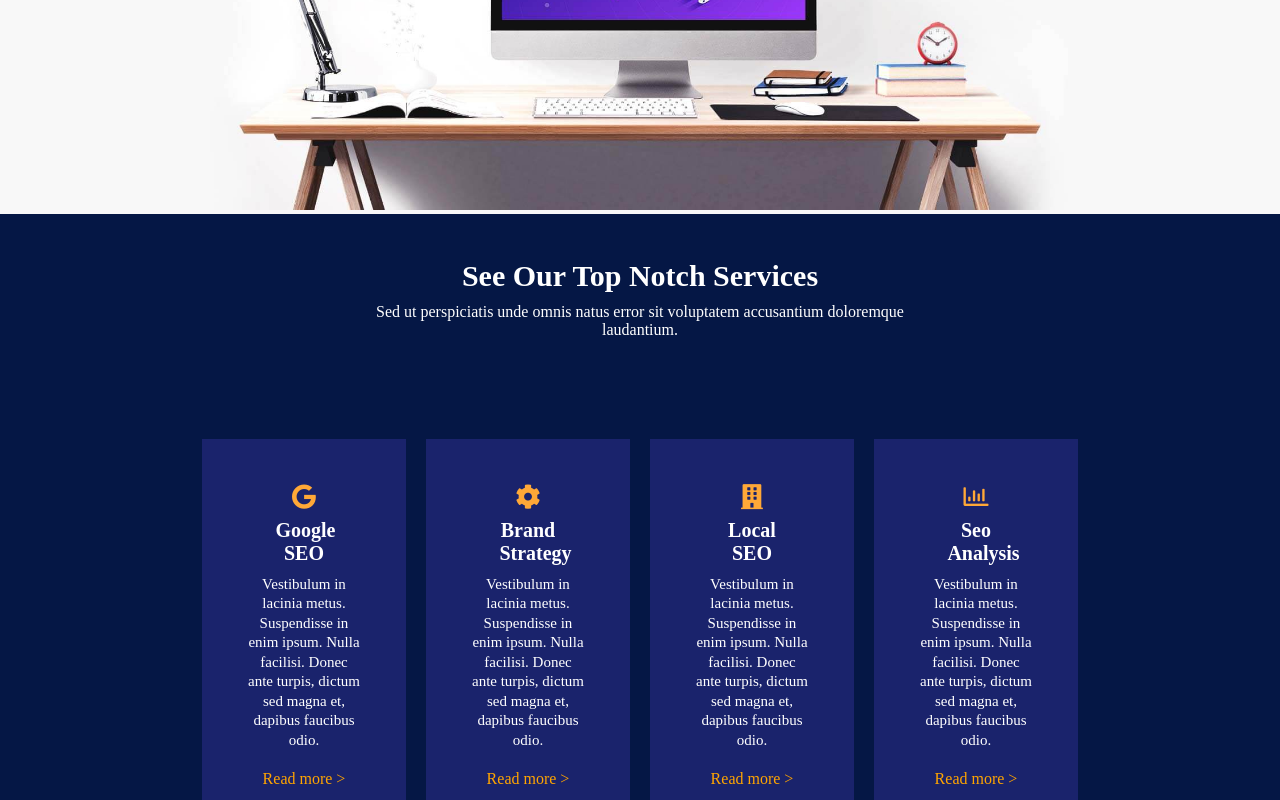
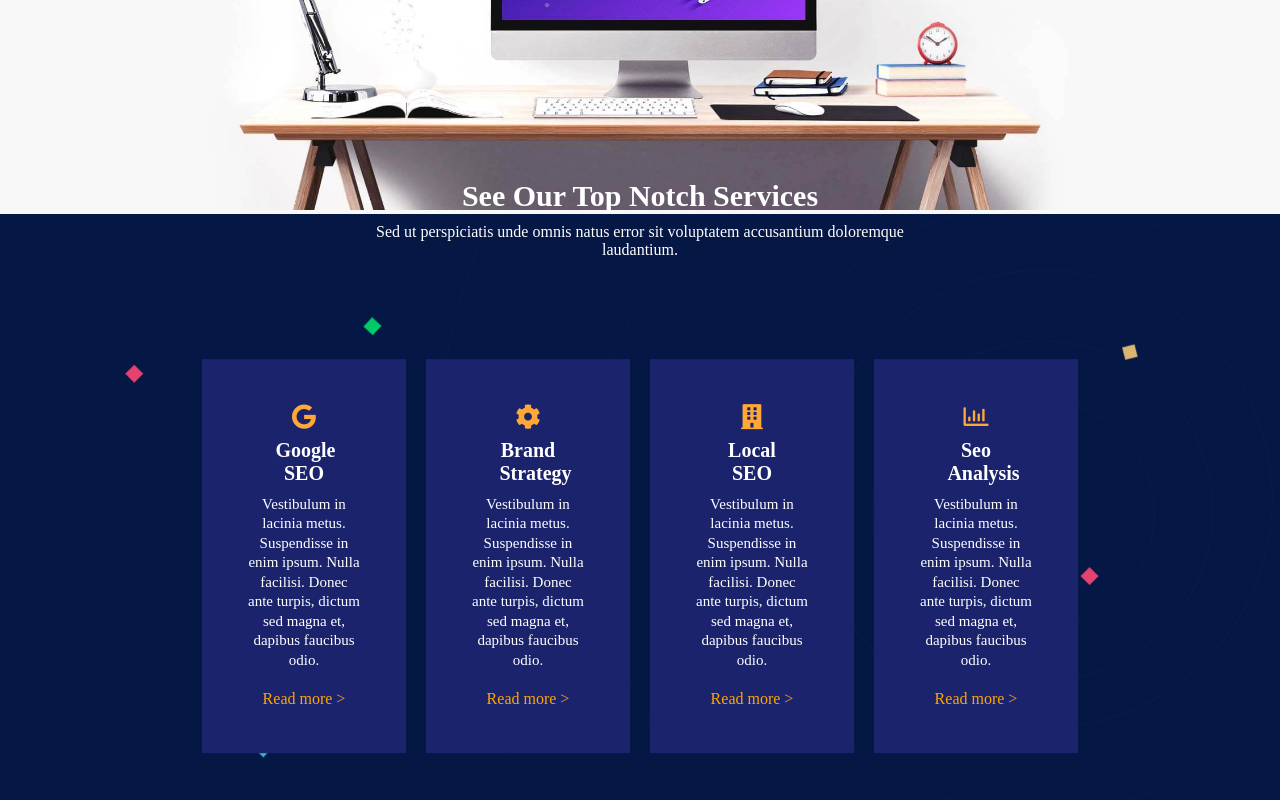
Before and after one commit to GianniPio/proj-html-vuejs, a Vue app: page / in a window 1280 px wide. Shown: the part 1340-2140 px from the top of the page. Built offline with nearby package versions, Linux system fonts and the light colour scheme.

Commit message:
correction background

```diff
--- a/src/components/What.vue
+++ b/src/components/What.vue
@@ -1,5 +1,6 @@
 <template>
     <section id="cosa_facciamo">
+        <img :src="require('../../src/assets/images/pattern_background.png')" alt="">
 
         <div id="container">
 
@@ -67,10 +68,19 @@ export default {
 #cosa_facciamo {
     background-color: #051745;
     height: auto;
+    position: relative;
+
+    img {
+        width: 100%;
+    }
 
     #container {
         width: 70%;
         margin: 0 auto;
+        position: absolute;
+        top: 50%;
+        left: 50%;
+        transform: translate(-50%, -50%);
 
         .sopra {
             text-align: center;
@@ -91,10 +101,8 @@ export default {
 
         .centro {
             display: flex;
-        }
+            padding-bottom: 15%;
 
-        img {
-            width: 100%;
         }
     }
 }
```
